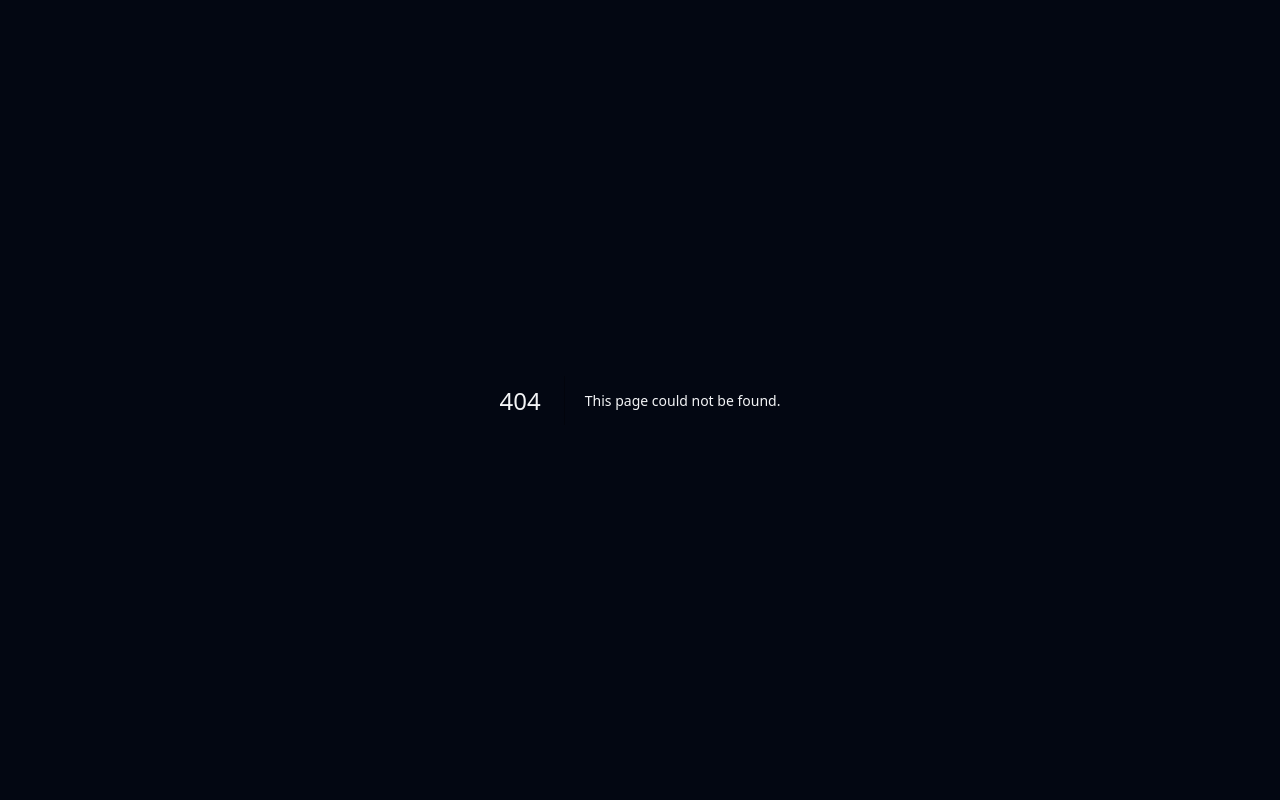
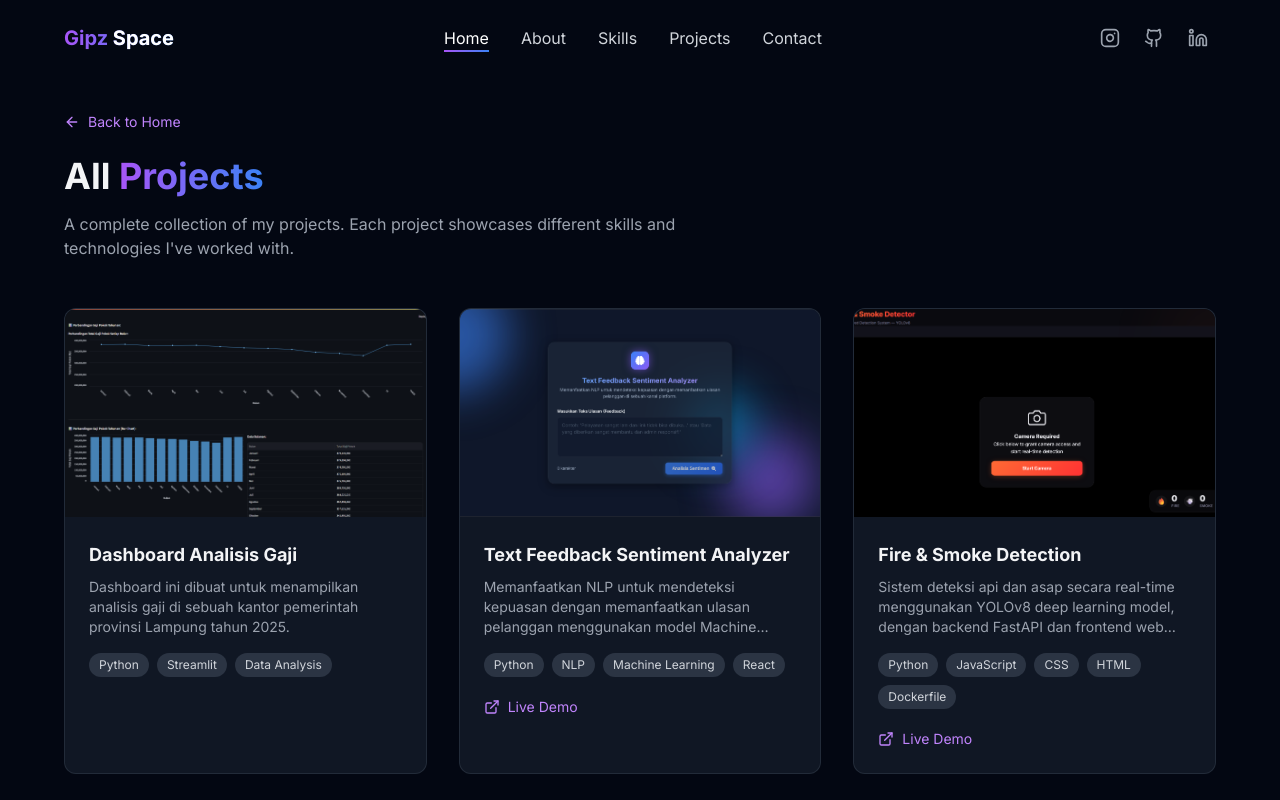
Before and after one commit to Givaro-Ananta/Gip-Space, a Next.js app: page /projects in a window 1280 px wide. Before the commit this address had no page. Shown: the top 800 px of the page. Built offline with nearby package versions, Linux system fonts and the light colour scheme.

Commit message:
Add projects page and fix navbar navigation

```diff
--- /dev/null
+++ b/app/projects/page.jsx
@@ -0,0 +1,129 @@
+"use client"
+
+import { useRef } from "react"
+import { motion, useInView } from "framer-motion"
+import Image from "next/image"
+import Link from "next/link"
+import { ExternalLink, ArrowLeft } from "lucide-react"
+import Navbar from "@/components/navbar"
+import Footer from "@/components/footer"
+import { projects } from "@/components/data/projectsData"
+
+export default function ProjectsPage() {
+    const ref = useRef(null)
+    const isInView = useInView(ref, { once: true, amount: 0.05 })
+
+    const containerVariants = {
+        hidden: { opacity: 0 },
+        visible: {
+            opacity: 1,
+            transition: {
+                staggerChildren: 0.15,
+            },
+        },
+    }
+
+    const itemVariants = {
+        hidden: { opacity: 0, y: 30 },
+        visible: { opacity: 1, y: 0, transition: { duration: 0.6 } },
+    }
+
+    return (
+        <main className="min-h-screen">
+            <Navbar />
+            <section className="pt-28 pb-20 bg-gray-950">
+                <div className="container mx-auto px-4 md:px-6">
+                    {/* Header */}
+                    <div className="mb-12">
+                        <Link
+                            href="/"
+                            className="inline-flex items-center gap-2 text-sm text-purple-400 hover:text-purple-300 transition-colors mb-6"
+                        >
+                            <ArrowLeft size={16} />
+                            Back to Home
+                        </Link>
+                        <motion.h1
+                            initial={{ opacity: 0, y: 20 }}
+                            animate={{ opacity: 1, y: 0 }}
+                            transition={{ duration: 0.5 }}
+                            className="text-3xl md:text-4xl font-bold mb-4"
+                        >
+                            All{" "}
+                            <span className="bg-gradient-to-r from-purple-500 to-blue-500 bg-clip-text text-transparent">
+                                Projects
+                            </span>
+                        </motion.h1>
+                        <motion.p
+                            initial={{ opacity: 0, y: 20 }}
+                            animate={{ opacity: 1, y: 0 }}
+                            transition={{ duration: 0.5, delay: 0.2 }}
+                            className="text-gray-400 max-w-2xl"
+                        >
+                            A complete collection of my projects. Each project showcases
+                            different skills and technologies I've worked with.
+                        </motion.p>
+                    </div>
+
+                    {/* Projects Grid */}
+                    <motion.div
+                        ref={ref}
+                        variants={containerVariants}
+                        initial="hidden"
+                        animate={isInView ? "visible" : "hidden"}
+                        className="grid grid-cols-1 md:grid-cols-2 lg:grid-cols-3 gap-8"
+                    >
+                        {projects.map((project) => (
+                            <motion.div
+                                key={project.title}
+                                variants={itemVariants}
+                                className="bg-gray-800/50 border border-gray-700/50 rounded-xl overflow-hidden hover:shadow-xl hover:shadow-purple-500/10 hover:border-purple-500/30 transition-all duration-300 group"
+                            >
+                                <div className="relative h-52 overflow-hidden">
+                                    <Image
+                                        src={project.image || "/placeholder.svg"}
+                                        alt={project.title}
+                                        fill
+                                        className="object-cover transition-transform duration-500 group-hover:scale-110"
+                                    />
+                                    <div className="absolute inset-0 bg-gradient-to-t from-gray-900/60 to-transparent opacity-0 group-hover:opacity-100 transition-opacity duration-300" />
+                                </div>
+                                <div className="p-6">
+                                    <h3 className="text-lg font-bold mb-2 group-hover:text-purple-400 transition-colors">
+                                        {project.title}
+                                    </h3>
+                                    <p className="text-gray-400 text-sm mb-4 line-clamp-3">
+                                        {project.description}
+                                    </p>
+                                    <div className="flex flex-wrap gap-2 mb-5">
+                                        {project.tags.map((tag) => (
+                                            <span
+                                                key={tag}
+                                                className="px-2.5 py-1 bg-gray-700/70 rounded-full text-xs text-gray-300"
+                                            >
+                                                {tag}
+                                            </span>
+                                        ))}
+                                    </div>
+                                    <div className="flex gap-4">
+                                        {project.liveUrl && project.liveUrl !== "#" && (
+                                            <a
+                                                href={project.liveUrl}
+                                                className="flex items-center gap-2 text-sm text-purple-400 hover:text-purple-300 transition-colors"
+                                                target="_blank"
+                                                rel="noopener noreferrer"
+                                            >
+                                                <ExternalLink size={16} />
+                                                Live Demo
+                                            </a>
+                                        )}
+                                    </div>
+                                </div>
+                            </motion.div>
+                        ))}
+                    </motion.div>
+                </div>
+            </section>
+            <Footer />
+        </main>
+    )
+}
--- a/components/data/navLinks.js
+++ b/components/data/navLinks.js
@@ -1,7 +1,7 @@
 export const navLinks = [
-    { name: "Home", href: "#home" },
-    { name: "About", href: "#about" },
-    { name: "Skills", href: "#skills" },
-    { name: "Projects", href: "#projects" },
-    { name: "Contact", href: "#contact" }
+    { name: "Home", href: "/#home" },
+    { name: "About", href: "/#about" },
+    { name: "Skills", href: "/#skills" },
+    { name: "Projects", href: "/#projects" },
+    { name: "Contact", href: "/#contact" }
 ];
--- /dev/null
+++ b/components/data/projectsData.js
@@ -0,0 +1,27 @@
+export const projects = [
+    {
+        title: "Dashboard Analisis Gaji",
+        description:
+            "Dashboard ini dibuat untuk menampilkan analisis gaji di sebuah kantor pemerintah provinsi Lampung tahun 2025.",
+        image: "/porto-1.png",
+        tags: ["Python", "Streamlit", "Data Analysis"],
+        liveUrl: "#",
+    },
+    {
+        title: "Text Feedback Sentiment Analyzer",
+        description:
+            "Memanfaatkan NLP untuk mendeteksi kepuasan dengan memanfaatkan ulasan pelanggan menggunakan model Machine Learning Naive Bayes.",
+        image: "/porto-2.png",
+        tags: ["Python", "NLP", "Machine Learning", "React"],
+        liveUrl: "https://nlp-project-chi.vercel.app/",
+        githubUrl: "#",
+    },
+    {
+        title: "Fire & Smoke Detection",
+        description:
+            "Sistem deteksi api dan asap secara real-time menggunakan YOLOv8 deep learning model, dengan backend FastAPI dan frontend web berbasis kamera.",
+        image: "/porto-3.png",
+        tags: ["Python", "JavaScript", "CSS", "HTML", "Dockerfile"],
+        liveUrl: "https://fire-smoke-detection-xi.vercel.app/",
+    },
+]
--- a/components/navbar.jsx
+++ b/components/navbar.jsx
@@ -11,15 +11,6 @@ export default function Navbar() {
   const [activeSection, setActiveSection] = useState("home")
 
   useEffect(() => {
-    // Simple debounce implementation
-    const debounce = (func, wait) => {
-      let timeout;
-      return (...args) => {
-        clearTimeout(timeout);
-        timeout = setTimeout(() => func.apply(this, args), wait);
-      };
-    };
-
     const handleScroll = () => {
       setScrolled(window.scrollY > 50);
 
@@ -40,9 +31,8 @@ export default function Navbar() {
       }
     };
 
-    const debouncedHandleScroll = debounce(handleScroll, 100);
-    window.addEventListener("scroll", debouncedHandleScroll);
-    return () => window.removeEventListener("scroll", debouncedHandleScroll);
+    window.addEventListener("scroll", handleScroll);
+    return () => window.removeEventListener("scroll", handleScroll);
   }, []);
 
   // navLinks imported from data/navLinks.js
--- a/components/projects.jsx
+++ b/components/projects.jsx
@@ -3,39 +3,17 @@
 import { useRef } from "react"
 import { motion, useInView } from "framer-motion"
 import Image from "next/image"
-import { ExternalLink, Github, ArrowRight } from "lucide-react"
+import Link from "next/link"
+import { ExternalLink, ArrowRight } from "lucide-react"
+import { projects } from "./data/projectsData"
+
+const MAX_PREVIEW = 4
 
 export default function Projects() {
   const ref = useRef(null)
   const isInView = useInView(ref, { once: true, amount: 0.1 })
 
-  const projects = [
-    {
-      title: "Dashboard Analisis Gaji",
-      description:
-        "Dashboard ini dibuat untuk menampilkan analisis gaji di sebuah kantor pemerintah provinsi Lampung tahun 2025.",
-      image: "/porto-1.png",
-      tags: ["Python", "Streamlit", "Data Analysis"],
-      liveUrl: "#",
-    },
-    {
-      title: "Text Feedback Sentiment Analyzer",
-      description:
-        "Memanfaatkan NLP untuk mendeteksi kepuasan dengan memanfaatkan ulasan pelanggan menggunakan model Machine Learning Naive Bayes.",
-      image: "/porto-2.png",
-      tags: ["Python", "NLP", "Machine Learning", "React"],
-      liveUrl: "https://nlp-project-chi.vercel.app/",
-      githubUrl: "#",
-    },
-    {
-      title: "Fire & Smoke Detection",
-      description:
-        "Sistem deteksi api dan asap secara real-time menggunakan YOLOv8 deep learning model, dengan backend FastAPI dan frontend web berbasis kamera.",
-      image: "/porto-3.png",
-      tags: ["Python", "JavaScript", "CSS", "HTML", "Dockerfile"],
-      liveUrl: "https://fire-smoke-detection-xi.vercel.app/",
-    },
-  ]
+  const previewProjects = projects.slice(0, MAX_PREVIEW)
 
   const containerVariants = {
     hidden: { opacity: 0 },
@@ -83,7 +61,7 @@ export default function Projects() {
           animate={isInView ? "visible" : "hidden"}
           className="grid grid-cols-1 md:grid-cols-2 gap-8"
         >
-          {projects.map((project, index) => (
+          {previewProjects.map((project) => (
             <motion.div
               key={project.title}
               variants={itemVariants}
@@ -131,13 +109,13 @@ export default function Projects() {
           transition={{ duration: 0.5, delay: 0.8 }}
           className="text-center mt-12"
         >
-          <a
-            href="#"
+          <Link
+            href="/projects"
             className="inline-flex items-center gap-2 text-purple-400 hover:text-purple-300 transition-colors"
           >
             View All Projects
             <ArrowRight size={16} />
-          </a>
+          </Link>
         </motion.div>
       </div>
     </section>
```
